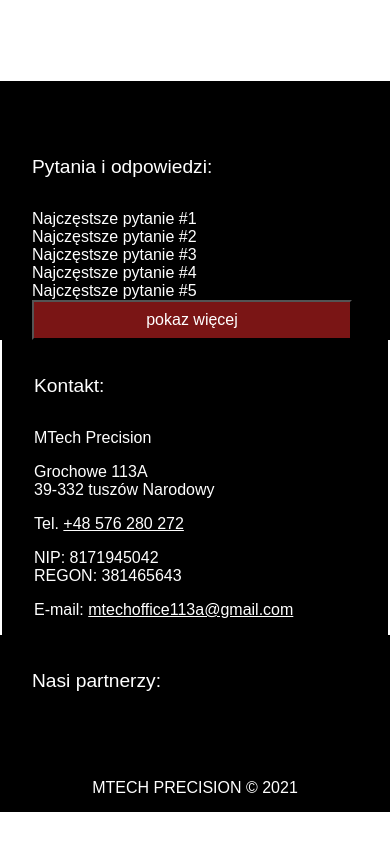
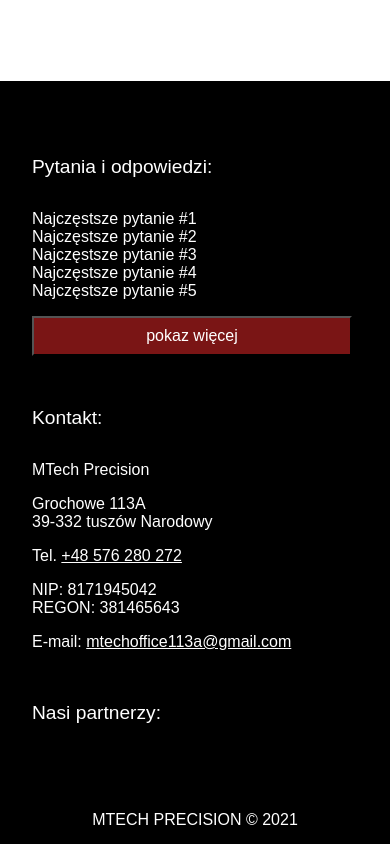
Before and after one commit to arturbartkowicz/Mtech, a Next.js app: page / in a window 390 px wide. Shown: the part 4131-4975 px from the top of the page. Before the commit the page ends 4943 px from the top, so only its background shows below. Built offline with nearby package versions, Linux system fonts and the light colour scheme.

Commit message:
added mobile view

```diff
--- a/components/Contact.js
+++ b/components/Contact.js
@@ -20,7 +20,7 @@
             Najczęstsze pytanie #5
           </div>
         </div>
-        <div className="w-full flex justify-center mt-auto mb-4">
+        <div className="btn__container">
           <button className="btn">pokaz więcej</button>
         </div>
       </div>
--- a/styles/components/btn.css
+++ b/styles/components/btn.css
@@ -4,3 +4,18 @@
   width: 20rem;
   height: 2.5rem;
 }
+
+.btn__container {
+  width: 100%;
+  display: flex;
+  justify-content: center;
+  margin-top: auto;
+  margin-bottom: 1rem;
+}
+
+@media (max-width: 800px) {
+  .btn__container {
+    justify-content: start;
+    margin-top: 1rem;
+  }
+}
--- a/styles/components/contact.css
+++ b/styles/components/contact.css
@@ -55,4 +55,8 @@
     font-size: var(--font-small);
     font-weight: var(--weight-thin);
   }
+
+  .contact__box--2 {
+    border: none;
+  }
 }
```
